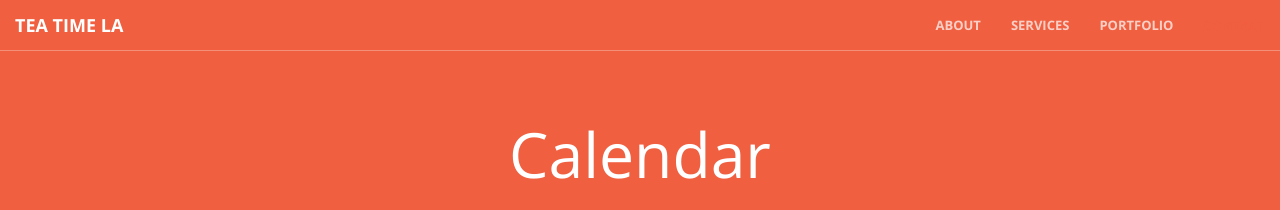
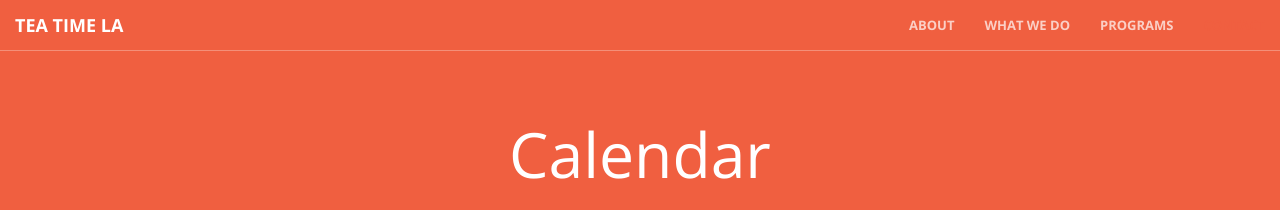
Before and after one commit to teatimela-org/teatimela-org.github.io, a Jekyll site: the page built from calendar.html, in a window 1280 px wide. Shown: the top 210 px of the page. Built offline with Jekyll 4.4.1, drawn with Linux system fonts in a browser that asks for light colours.

Commit message:
updated section names

```diff
--- a/_includes/nav.html
+++ b/_includes/nav.html
@@ -18,10 +18,10 @@
                     <a class="page-scroll" href="#about">About</a>
                 </li>
                 <li>
-                    <a class="page-scroll" href="#services">Services</a>
+                    <a class="page-scroll" href="#what-we-do">What We Do</a>
                 </li>
                 <li>
-                    <a class="page-scroll" href="#portfolio">Portfolio</a>
+                    <a class="page-scroll" href="#programs">Programs</a>
                 </li>
                 <li>
                     <a class="page-scroll" href="#contact">Contact</a>
--- a/_includes/portfolio.html
+++ b/_includes/programs.html
@@ -1,4 +1,4 @@
-<section class="no-padding" id="portfolio">
+<section class="no-padding" id="programs">
     <div class="container-fluid">
         <div class="row no-gutter">
             <div class="col-lg-4 col-sm-6">
--- a/_includes/services.html
+++ b/_includes/what-we-do.html
@@ -1,8 +1,8 @@
-<section id="services">
+<section id="what-we-do">
     <div class="container">
         <div class="row">
             <div class="col-lg-12 text-center">
-                <h2 class="section-heading">At Your Service</h2>
+                <h2 class="section-heading">What We Do</h2>
                 <hr class="primary">
             </div>
         </div>
--- a/_layouts/front.html
+++ b/_layouts/front.html
@@ -9,7 +9,7 @@
   {% include call-to-action.html %}
   {% include services.html %}
   {% include aside.html %}
-  {% include portfolio.html %}
+  {% include programs.html %}
 
   {% include contact.html %}
   {% include scripts.html %}
```
